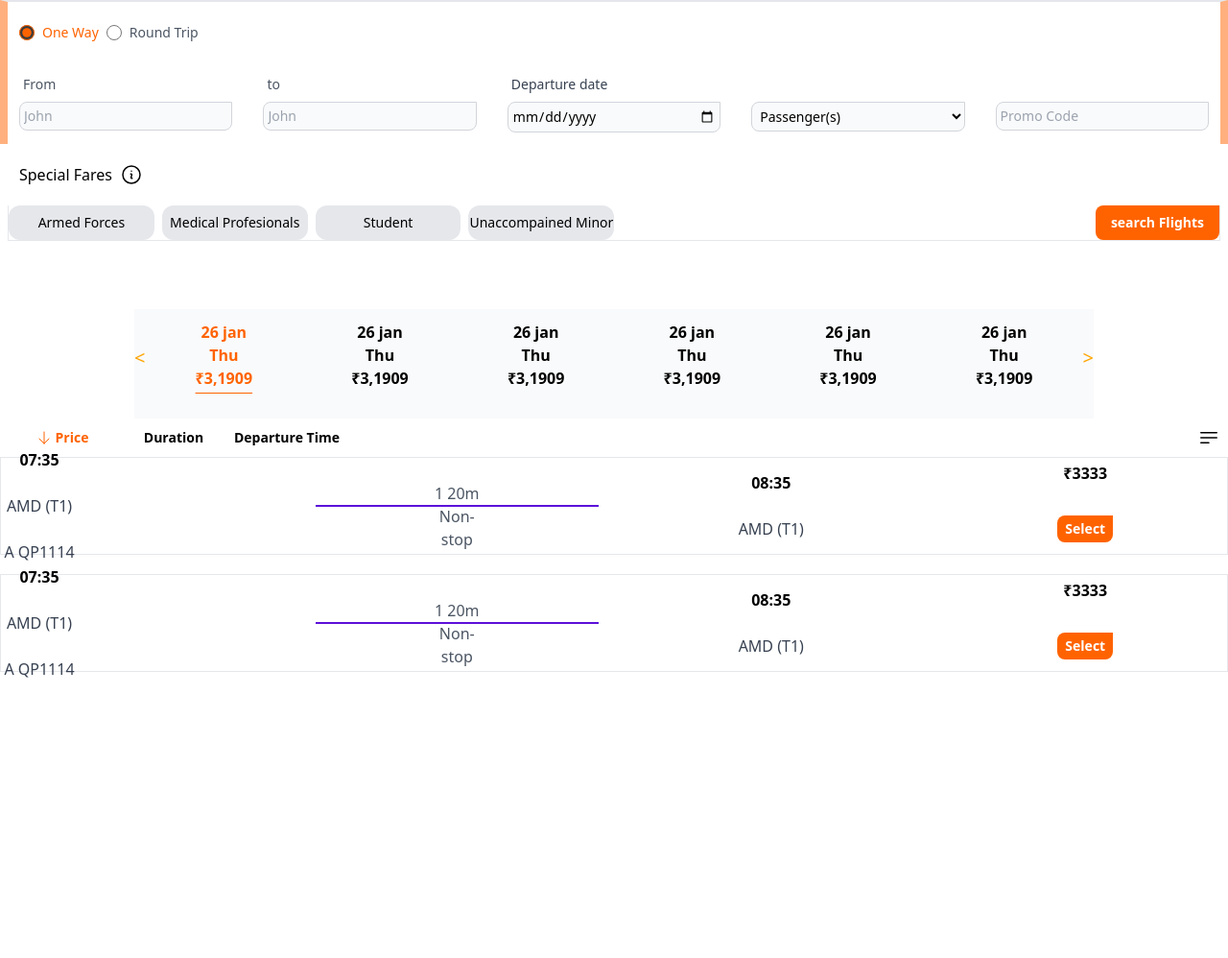
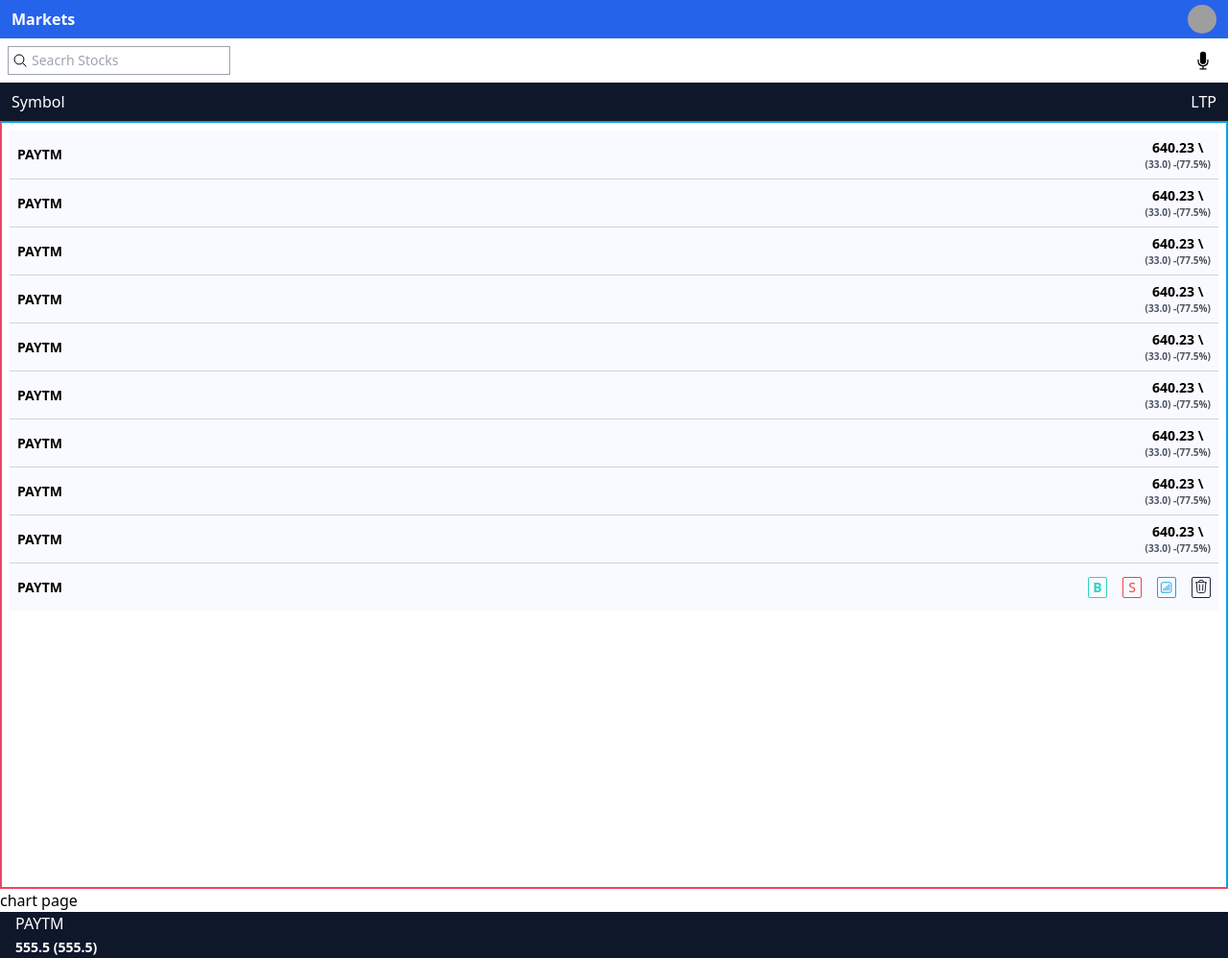
Before and after one commit to Atanurag/Task-Round, a plain HTML site: page index.html in a window 1280 px wide. Shown: the whole page at 96% size. Before the commit the page ends 800 px from the top, so only its background shows below. Drawn offline with nearby package versions, Linux system fonts and the light colour scheme; grey boxes are pictures that could not be loaded.

Commit message:
Update index.html

```diff
--- a/index.html
+++ b/index.html
@@ -1,123 +1,133 @@
 <!doctype html>
 <html lang="en">
-  <head>
+  <head >
 
-  <meta name="viewport" content="width=device-width, initial-scale=1.0">
+        <meta name="viewport" content="width=device-width, initial-scale=1.0">
   <link href="https://unpkg.com/tailwindcss@^1.0/dist/tailwind.min.css" rel="stylesheet">
-    <style>
 
- html {
-  scroll-behavior: smooth;
-}
-
-.scrollbardiv::-webkit-scrollbar {
-    display: none;
-}
-
-/* Hide scrollbar for IE, Edge and Firefox */
-.scrollbardiv {
-  -ms-overflow-style: none;  /* IE and Edge */
-  scrollbar-width: none;  /* Firefox */
-}
+  </head>
+  <body>
 
 
-</style>
-  </head>
-  <body class="bg-#f2f2f2" style="overflow:scroll;
-  "  onscroll="j()">
+    <div class="w-full ">
 
-
-    <div class="w-100 border border-2 border-b-0  h-100 border-l-8 border-r-8 lg:mx-auto md:mx-auto"style="border-left-color:#ffb07e ; border-right-color:#ffb07e">
-
-
-      <div class="w-[200px] flex items-center h-[40px] m-3 md:m-3 ">
-
-        <input checked type="radio" value="" name="default-radio" class="w-4 h-4 text-orange-600   focus:ring-orange-500    " style="color:#ff6300 ;background-color:#ff6300;border-color:#ff6300;outline:none; accent-color: #ff6300;">
-    <label for="default-radio-1" class="ml-2 text-sm font-medium font-bold" style="color:#ff6300;">One Way</label>
-
-           <input  id="default-radio-2" type="radio" value="" name="default-radio" class="ml-2 w-4 h-4 text-orange-600 bg-gray-100 border-gray-300 focus:ring-orange-500 dark:focus:ring-orange-600 dark:ring-offset-gray-800 focus:ring-2 dark:bg-gray-700 dark:border-gray-600"style="color:#ff6300 ;background-color:#ff6300;border-color:#ff6300;outline:none; accent-color: #ff6300;">
-      <label for="default-radio-1" class="ml-2 text-sm font-medium font-bold text-gray-600" style="">Round Trip</label>
+      <div class="flex md:flex md:justify-between justify-between md:items-center items-center md:h-[40px] h-[40px] w-screen md:w-screen md:px-3 px-3 md:absolute absolute md:top-0 top-0 md:bg-[#2563eb] bg-[#2563eb] md:text-[white] md:font-semibold font-semibold text-[white]">
+        <div >Markets</div>
+       <img src="https://images.squarespace-cdn.com/content/v1/610d06c70defa36f38c81695/1631190676487-JI2X6XQ4EIH40U9FZXUI/avel-chuklanov-DUmFLtMeAbQ-unsplash.jpg?format=300w" alt="#" class="md:rounded-full rounded-full md:h-[30px] h-[30px] w-[30px] md:w-[30px]">
       </div>
 
 
+      <div class="flex justify-between items-center mt-[40px]">
 
-     <div class="container p-4 md:p-3">
+         <div class="searchbar m-2">
 
-  <div class="grid grid-cols-2 gap-6 md:gap-8 md:grid-cols-5 lg:grid-cols-5">
+            <div class="h-[30px]  relative flex items-center border border-gray-400" >
+              <svg xmlns="http://www.w3.org/2000/svg" fill="none" viewBox="0 0 24 24" stroke-width="1.5" stroke="currentColor" class="w-4 h-4 absolute left-1 ">
+  <path stroke-linecap="round" stroke-linejoin="round" d="M21 21l-5.197-5.197m0 0A7.5 7.5 0 105.196 5.196a7.5 7.5 0 0010.607 10.607z" />
+</svg>
 
-    <div
-      class=""
-    >
-        <label for="small-input" class="block mb-2 text-sm font-medium text-gray-600 ml-1">From</label>
-            <input type="text" id="first_name" class="bg-gray-50 border border-gray-300 text-dark text-sm  focus:ring-orange-500 focus:border-orange-500 block w-full p-1 dark:bg-light-700 dark:border-gray-600
-             dark:focus:ring-orange-500 dark:focus:border-orange-500 rounded-tl-lg rounded-bl-lg rounded-br-lg"style="outline:none" placeholder="John" required>
-
-    </div>
-   <div
-      class=""
-    >
-        <label for="small-input" class="block mb-2 text-sm font-medium text-gray-600  ml-1">to</label>
-            <input type="text" id="first_name" class="bg-gray-50 border border-gray-300 text-dark text-sm  focus:ring-orange-500 focus:border-orange-500 block w-full p-1 dark:bg-light-700 dark:border-gray-600
-             dark:focus:ring-orange-500 dark:focus:border-orange-500 rounded-tl-lg rounded-bl-lg rounded-br-lg"style="outline:none" placeholder="John" required>
-
-    </div>
-   <div
-      class=""
-    >
-        <label for="small-input" class="block  mb-2 text-sm font-medium text-gray-700 md:text-gray-700  ml-1">Departure date</label>
-            <input type="date" id="first_name" class="bg-gray-50 border border-gray-300 text-dark text-sm  focus:ring-orange-500 focus:border-orange-500 block w-full p-1 dark:bg-light-700 dark:border-gray-600
-             dark:focus:ring-orange-500 dark:focus:border-orange-500 rounded-tl-lg rounded-bl-lg rounded-br-lg"style="outline:none" placeholder="Mumbai" required>
-
-    </div>
-   <div
-      class=""
-    >
-       <label for="small-input" class="block md:mb-7 mb-7 text-sm font-medium text-gray-700 dark:text-white ml-1"></label>
-            <select id="countries" class="bg-gray-50 border border-gray-300 text-dark text-sm  focus:ring-orange-500 focus:border-orange-500 block w-full p-1 dark:bg-light-700 dark:border-gray-600
-             dark:focus:ring-orange-500 dark:focus:border-orange-500 rounded-tl-lg rounded-bl-lg rounded-br-lg"style="outline:none" >
-  <option selected>Passenger(s)</option>
-  <option value="US">1</option>
-  <option value="CA">2</option>
-  <option value="FR">3</option>
-  <option value="DE">4</option>
-</select>
-
-    </div>
-    <div
-      class=""
-    >
-             <label for="small-input" class="block md:mb-7 text-sm font-medium text-gray-600 dark:text-white ml-1"></label>
+              <input type="text" class="w-full pl-6 text-sm pr-1 outline-none" placeholder="Seacrh Stocks">
 
 
-            <input type="text" id="first_name" class="bg-gray-50 border border-gray-300 text-dark text-sm  focus:ring-orange-500 focus:border-orange-500 block w-full p-1 dark:bg-light-700 dark:border-gray-600
-             dark:focus:ring-orange-500 dark:focus:border-orange-500 rounded-tl-lg rounded-bl-lg rounded-br-lg"style="outline:none" placeholder="Promo Code" required>
+            </div>
 
-    </div>
+            </div>
+
+      <svg xmlns="http://www.w3.org/2000/svg" viewBox="0 0 24 24" fill="currentColor" class="w-5 h-5 mr-4 cursor-pointer">
+  <path d="M8.25 4.5a3.75 3.75 0 117.5 0v8.25a3.75 3.75 0 11-7.5 0V4.5z" />
+  <path d="M6 10.5a.75.75 0 01.75.75v1.5a5.25 5.25 0 1010.5 0v-1.5a.75.75 0 011.5 0v1.5a6.751 6.751 0 01-6 6.709v2.291h3a.75.75 0 010 1.5h-7.5a.75.75 0 010-1.5h3v-2.291a6.751 6.751 0 01-6-6.709v-1.5A.75.75 0 016 10.5z" />
+</svg>
   </div>
-</div>
+
+
+      <div cLass="h-[40px] w-full bg-[#0f172a] justify-between flex items-center p-3 text-[white] ">
+        <div>Symbol</div>
+        <div>LTP</div>
+      </div>
+
+
+      <div class="h-screen border-rose-500 border">
+      <div class="h-[100%] overflow-y-scroll overflow-x-hidden divide-y divide-slate-300 p-2 border border-sky-500">
+
+          <div style="height:50px; " class="px-2 gap-2 flex justify-between items-center bg-[#f9faff]">
+                <p class="font-semibold text-sm">PAYTM</p>
+                <div class="flex flex-col item-end py-2">  <p class="text-center font-semibold text-sm">   640.23 \</p><p class="text-gray-600 text-[10px] font-semibold">(33.0) -(77.5%)</p></div>
+        </div>
+
+
+         <div style="height:50px; " class="px-2 gap-2 flex justify-between items-center bg-[#f9faff]">
+                <p class="font-semibold text-sm">PAYTM</p>
+                <div class="flex flex-col item-end py-2">  <p class="text-center font-semibold text-sm">   640.23 \</p><p class="text-gray-600 text-[10px] font-semibold">(33.0) -(77.5%)</p></div>
+        </div>
+
+
+        <div style="height:50px; " class="px-2 gap-2 flex justify-between items-center bg-[#f9faff]">
+                <p class="font-semibold text-sm">PAYTM</p>
+                <div class="flex flex-col item-end py-2">  <p class="text-center font-semibold text-sm">   640.23 \</p><p class="text-gray-600 text-[10px] font-semibold">(33.0) -(77.5%)</p></div>
+        </div>
+
+
+
+        <div style="height:50px; " class="px-2 gap-2 flex justify-between items-center bg-[#f9faff]">
+                <p class="font-semibold text-sm">PAYTM</p>
+                <div class="flex flex-col item-end py-2">  <p class="text-center font-semibold text-sm">   640.23 \</p><p class="text-gray-600 text-[10px] font-semibold">(33.0) -(77.5%)</p></div>
+        </div>
+
+
+         <div style="height:50px; " class="px-2 gap-2 flex justify-between items-center bg-[#f9faff]">
+                <p class="font-semibold text-sm">PAYTM</p>
+                <div class="flex flex-col item-end py-2">  <p class="text-center font-semibold text-sm">   640.23 \</p><p class="text-gray-600 text-[10px] font-semibold">(33.0) -(77.5%)</p></div>
+        </div>
+
+
+
+
+         <div style="height:50px; " class="px-2 gap-2 flex justify-between items-center bg-[#f9faff]">
+                <p class="font-semibold text-sm">PAYTM</p>
+                <div class="flex flex-col item-end py-2">  <p class="text-center font-semibold text-sm">   640.23 \</p><p class="text-gray-600 text-[10px] font-semibold">(33.0) -(77.5%)</p></div>
+        </div>
+
+
+         <div style="height:50px; " class="px-2 gap-2 flex justify-between items-center bg-[#f9faff]">
+                <p class="font-semibold text-sm">PAYTM</p>
+                <div class="flex flex-col item-end py-2">  <p class="text-center font-semibold text-sm">   640.23 \</p><p class="text-gray-600 text-[10px] font-semibold">(33.0) -(77.5%)</p></div>
+        </div>
+
+         <div style="height:50px; " class="px-2 gap-2 flex justify-between items-center bg-[#f9faff]">
+                <p class="font-semibold text-sm">PAYTM</p>
+                <div class="flex flex-col item-end py-2">  <p class="text-center font-semibold text-sm">   640.23 \</p><p class="text-gray-600 text-[10px] font-semibold">(33.0) -(77.5%)</p></div>
+        </div>
+
+
+
+         <div style="height:50px; " class="px-2 gap-2 flex justify-between items-center bg-[#f9faff]">
+                <p class="font-semibold text-sm">PAYTM</p>
+                <div class="flex flex-col item-end py-2">  <p class="text-center font-semibold text-sm">   640.23 \</p><p class="text-gray-600 text-[10px] font-semibold">(33.0) -(77.5%)</p></div>
+        </div>
+
+
+
+        <div style="height:50px; " class="px-2 gap-2 flex justify-between items-center bg-[#f9faff]">
+                <p class="font-semibold text-sm">PAYTM</p>
+               <div class="flex items-center gap-4"> <div class="border border-teal-400 h-[22px] w-[20px] flex item-center text-center justify-center flex-col text-sm text-teal-400 rounded-sm bg-light font-bold">B</div>
+               <div class="border border-red-500 h-[22px] w-[20px] flex item-center text-center p-1 justify-center flex-col text-sm text-red-500 rounded-sm">S</div>
+
+
+                <div class="border border-sky-500 h-[22px] w-[20px] flex item-center  justify-center text-sky-500 rounded-sm">
+     <svg xmlns="http://www.w3.org/2000/svg" fill="none" viewBox="0 0 24 24" stroke-width="1.5" stroke="currentColor" class="w-5 h-5 mx-[1.4px]">
+  <path stroke-linecap="round" stroke-linejoin="round" d="M7.5 14.25v2.25m3-4.5v4.5m3-6.75v6.75m3-9v9M6 20.25h12A2.25 2.25 0 0020.25 18V6A2.25 2.25 0 0018 3.75H6A2.25 2.25 0 003.75 6v12A2.25 2.25 0 006 20.25z" />
+</svg>
+      </div>
+
+
+               <div class="border border-slate-800 h-[22px] w-[20px] flex item-center  justify-center  text-slate-800 rounded-sm"> <svg xmlns="http://www.w3.org/2000/svg" fill="none" viewBox="0 0 24 24" stroke-width="1.5" stroke="currentColor" class="w-4 h-4 mt-[1.5px]">
+  <path stroke-linecap="round" stroke-linejoin="round" d="M14.74 9l-.346 9m-4.788 0L9.26 9m9.968-3.21c.342.052.682.107 1.022.166m-1.022-.165L18.16 19.673a2.25 2.25 0 01-2.244 2.077H8.084a2.25 2.25 0 01-2.244-2.077L4.772 5.79m14.456 0a48.108 48.108 0 00-3.478-.397m-12 .562c.34-.059.68-.114 1.022-.165m0 0a48.11 48.11 0 013.478-.397m7.5 0v-.916c0-1.18-.91-2.164-2.09-2.201a51.964 51.964 0 00-3.32 0c-1.18.037-2.09 1.022-2.09 2.201v.916m7.5 0a48.667 48.667 0 00-7.5 0" />
+</svg></div>
+
+
 </div>
 
-
-     <div class="flex m-5 md:m-5 ">
-
-       Special Fares
-      <svg xmlns="http://www.w3.org/2000/svg" fill="none" viewBox="0 0 24 24" stroke-width="1.5" stroke="currentColor" class="w-6 h-6 ml-2">
-  <path stroke-linecap="round" stroke-linejoin="round" d="M11.25 11.25l.041-.02a.75.75 0 011.063.852l-.708 2.836a.75.75 0 001.063.853l.041-.021M21 12a9 9 0 11-18 0 9 9 0 0118 0zm-9-3.75h.008v.008H12V8.25z" />
-</svg>
-     </div>
-
-    <div class="flex justify-between m-2 border-t-0 border-b-1 border"style="border-bottom-color:smoke;">
-
-    <div class="grid grid-cols-1 gap-2 md:gap-2 md:grid-cols-4 lg:grid-cols-4">
-  <div class="flex justify-center items-center p-[1px] md:p-[1px]  bg-gray-200 rounded-xl md:text-center text-center text-sm md:text-sm">Armed Forces</div>
- <div  class="flex justify-center items-center p-[1px] md:p-[1px]  bg-gray-200 rounded-xl md:text-center text-center text-sm md:text-sm"> Medical Profesionals </div>
- <div  class="flex justify-center items-center p-[1px] md:p-[1px]  bg-gray-200 rounded-xl md:text-center text-center text-sm md:text-sm"> Student </div>
- <div  class="flex justify-center items-center p-[1px] md:p-[1px]  bg-gray-200 rounded-xl md:text-center text-center text-sm md:text-sm"> Unaccompained Minor </div>
-</div>
-      <div>
-      <button class="text-white text-sm font-bold py-2 px-4   rounded-tl-lg rounded-bl-lg rounded-br-lg  " style="background-color:#ff6300;outline:none">search Flights</button>
         </div>
-    </div>
 
 
 
@@ -131,156 +141,24 @@
 
 
 
-     <div style="overflow-x:scroll; width:100vw;overflow-y: hidden;background-color: white;
-z-index: 9999; "class="md:h-[177px] scrollbardiv ">
 
 
-      <div style=" display:flex; " class="scr1  w-[1000px] md:w-[1000px] h-50 md:mt-[63px]  bg-gray-50  relative mt-5  p-3 md:mx-auto" >
-
-        <div class="text-xl hidden md:inline absolute left-0 bottom-[55px] " style="color:orange"><</div>
-    <div class="text-xl absolute right-0  ml-5 hidden md:inline  bottom-[55px]"style="color:orange">&gt</div>
-
-   <div class="w-[100px] h-[100px]  text-center  md:w-[100px] md:h-[96px] md:text-center font-bold" style="color:#ff6300; margin:0 46px;">26 jan<br> Thu <br> <span style="text-decoration: underline;text-underline-offset: 9px;">₹3,1909</span></div>
-      <div class="w-[100px] h-[100px]  text-center  md:w-[100px] md:h-[96px]  md:text-center font-bold" style=" margin:0 46px">26 jan<br> Thu <br> ₹3,1909</div>
-        <div class="w-[100px] h-[100px]text-center  md:w-[100px] md:h-[96px] md:text-center font-bold" style="margin:0 46px">26 jan<br> Thu <br> ₹3,1909</div>
-        <div class="w-[100px] h-[100px] text-center  md:w-[100px] md:h-[96px]  md:text-center font-bold" style=" margin:0 46px">26 jan<br> Thu <br> ₹3,1909</div>
-        <div class="w-[100px] h-[100px]  text-center  md:w-[100px] md:h-[96px] md:text-center font-bold" style="margin:0 46px">26 jan<br> Thu <br> ₹3,1909</div>
-        <div class="w-[100px] h-[100px] text-center  md:w-[100px] md:h-[96px] md:text-center font-bold" style=" margin:0 46px">26 jan<br> Thu <br> ₹3,1909</div>
-
-
-</div>
-
-
-    </div>
-
-
-
-
-
-
-        <div class="flex justify-between m-2">
-
-    <div class="grid grid-cols-1 gap-2 md:gap-2 md:grid-cols-4 lg:grid-cols-4">
-  <div class="flex justify-center items-center md:text-center text-center text-sm md:text-sm font-bold" style="color:#ff6300;"> <svg xmlns="http://www.w3.org/2000/svg" fill="none" viewBox="0 0 24 24" stroke-width="1.5" stroke="currentColor" class="w-6 h-4">
-  <path stroke-linecap="round" stroke-linejoin="round" d="M19.5 13.5L12 21m0 0l-7.5-7.5M12 21V3" />
-</svg> Price
-</div>
- <div  class="flex justify-center items-center md:text-center text-center text-sm md:text-sm font-bold" >Duration </div>
- <div  class="flex justify-center items-center md:text-center text-center text-sm font-bold md:text-sm">Departure Time</div>
-
-</div>
-      <div>
-     <svg xmlns="http://www.w3.org/2000/svg" fill="none" viewBox="0 0 24 24" stroke-width="1.5" stroke="currentColor" class="w-6 h-6">
-  <path stroke-linecap="round" stroke-linejoin="round" d="M3.75 6.75h16.5M3.75 12h16.5m-16.5 5.25H12" />
-</svg>
-
+      </div>
         </div>
     </div>
 
 
+    <p>chart page</p>
 
 
+    <div cLass="h-full  w-full bg-[#0f172a]   pl-4 text-[white] ">
+        <p class="">PAYTM</p>
+        <span class="text-sm font-bold">555.5 (555.5)</span>
 
-
-
-
-
-
-        <div class="container mx-auto bg-light-500 border border-smoke-100">
-
-  <div class="grid grid-cols-4 gap-6 md:gap-8 md:grid-cols-4 lg:grid-cols-4">
-
-    <div
-      class="w-[80px] h-[100px] flex items-center justify-center flex-col"
-    >
-        <span class="font-bold">07:35 </span><br>
-     <span class="text-gray-700">AMD (T1)</span> <br>
-
-     <span class="text-gray-700">A QP1114</span>
-    </div>
-   <div
-      class="flex items-center justify-center flex-col"
-    >
-
-       <div class="w-full border relative"style="border-color:#5c0fd9 "></div>
-     <div class="absolute z-50 text-gray-600 w-[60px] h-[10px]  text-center mb-10">1 20m
-          <br>
-    Non-stop
-          </div>
-    </div>
-   <div
-      class="flex items-center justify-center flex-col"
-    >
-     <span class="font-bold">08:35 </span>
-      <br>
-          <span class="text-gray-700">AMD (T1)</span>
-
-    </div>
-   <div
-      class=" flex items-center justify-center flex-col "
-    >
-     <span class="font-bold">  ₹3333 </span>
-
-      <br>
-     <div>
-      <button class="text-white font-bold py-1 px-2 rounded-tl-lg rounded-bl-lg rounded-br-lg text-sm  my-2 " style="background-color:#ff6300;outline:none "><a href="ndindex.html" style="color:white;text-decoration:none;">Select</a></button>
-        </div>
-    </div>
-
-  </div>
-</div>
-
-       <div class="container mx-auto  my-5 bg-light-500 border border-smoke-100">
-
-  <div class="grid grid-cols-4 gap-6 md:gap-8 md:grid-cols-4 lg:grid-cols-4">
-
-    <div
-      class="w-[80px] h-[100px] flex items-center justify-center flex-col"
-    >
-        <span class="font-bold">07:35 </span><br>
-     <span class="text-gray-700">AMD (T1)</span> <br>
-
-     <span class="text-gray-700">A QP1114</span>
-    </div>
-   <div
-      class="flex items-center justify-center flex-col"
-    >
-
-       <div class="w-full border relative"style="border-color:#5c0fd9 "></div>
-     <div class="absolute z-50 text-gray-600 w-[60px] h-[10px]  text-center mb-10">1 20m
-          <br>
-    Non-stop
-          </div>
-    </div>
-   <div
-      class="flex items-center justify-center flex-col"
-    >
-     <span class="font-bold">08:35 </span>
-      <br>
-          <span class="text-gray-700">AMD (T1)</span>
-
-    </div>
-   <div
-      class=" flex items-center justify-center flex-col "
-    >
-     <span class="font-bold">  ₹3333 </span>
-
-      <br>
-     <div>
-      <button class="text-white font-bold py-1 px-2 rounded-tl-lg rounded-bl-lg rounded-br-lg text-sm  my-2 " style="background-color:#ff6300;outline:none "><a href="rdindex.html" style="color:white;text-decoration:none;">Select</a></button></button>
-        </div>
-    </div>
-
-  </div>
-</div>
-
-
+      </div>
 
 
 
 <script src="https://cdn.tailwindcss.com"></script>
-
-
-
-  </body>
+      </body>
 </html>
```
